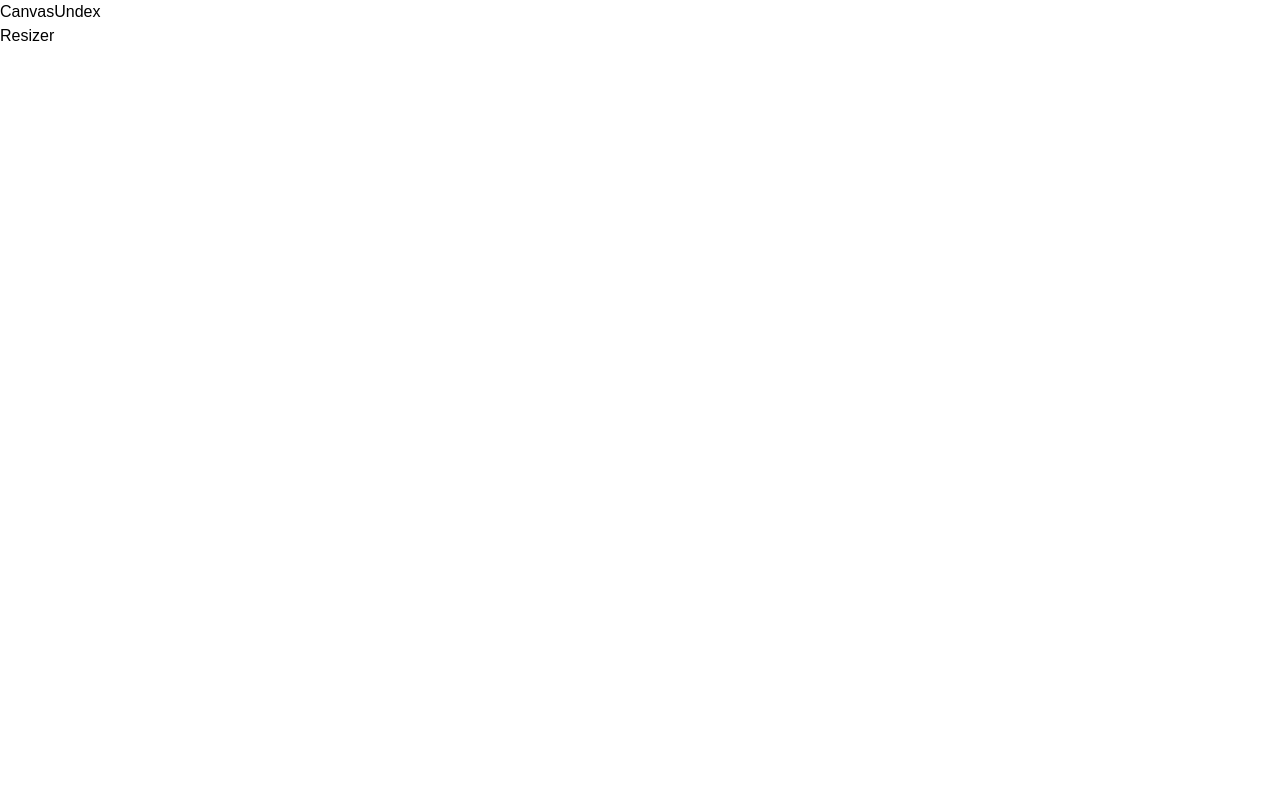
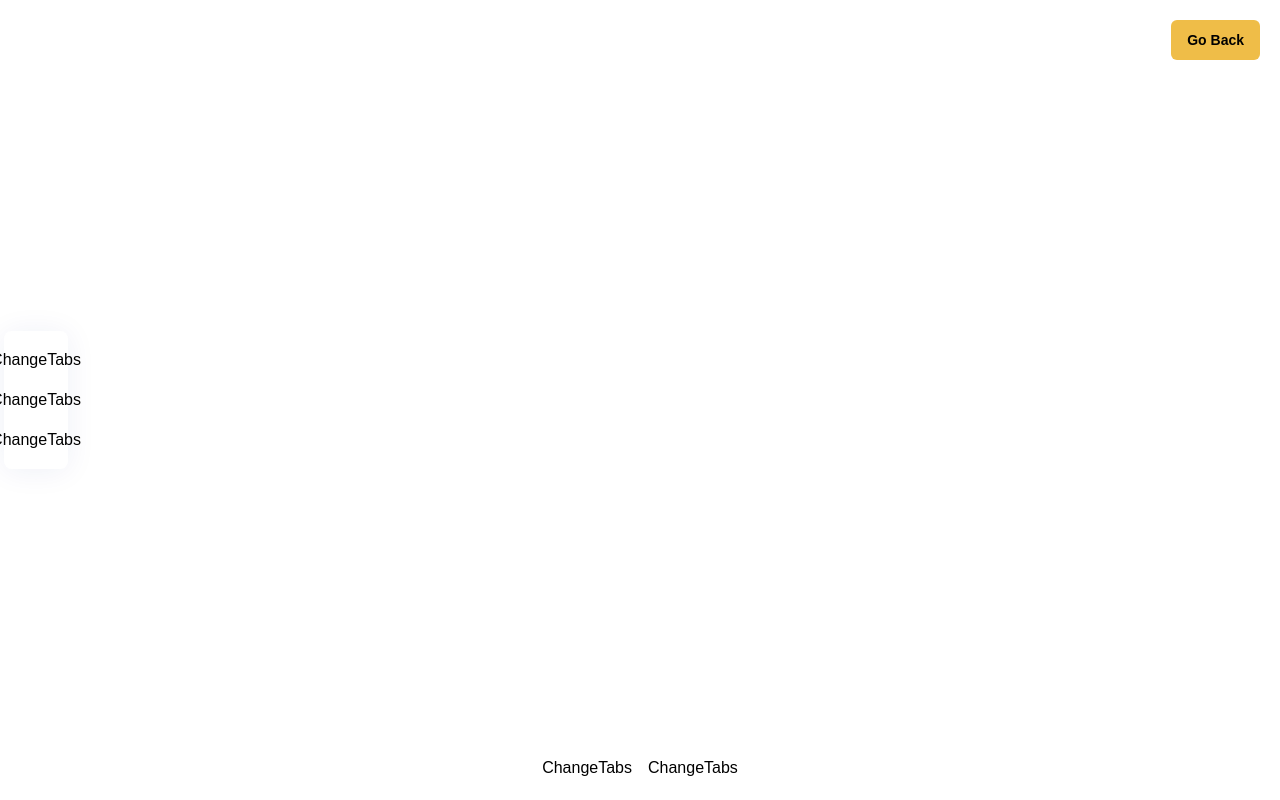
Before and after one commit to chhavi48/Threejs-FullStack, a React (Vite) app: page / in a window 1280 px wide. Both pictures are taken after a click on the button "Customize It". Built offline with nearby package versions, Linux system fonts and the light colour scheme; a web font is replaced by a local one.

Commit message:
secondday-done-first-page

```diff
--- /dev/null
+++ b/src/canvas/BackSide.jsx
@@ -0,0 +1,9 @@
+import React from 'react'
+
+const BackSide = () => {
+  return (
+    <div>BackSide</div>
+  )
+}
+
+export default BackSide
--- /dev/null
+++ b/src/canvas/Camera.jsx
@@ -0,0 +1,9 @@
+import React from 'react'
+
+const Camera = () => {
+  return (
+    <div>Camera</div>
+  )
+}
+
+export default Camera
--- a/src/canvas/index.jsx
+++ b/src/canvas/index.jsx
@@ -1,8 +1,16 @@
 import React from 'react'
+import { Canvas } from '@react-three/fiber'
+import { Environment, Center } from '@react-three/drei';
 
 const CanvasIndex = () => {
   return (
-    <div>CanvasUndex</div>
+    <Canvas
+    shadows
+    camera={{ position: [0, 0, 0], fov: 25 }}
+    gl={{ preserveDrawingBuffer: true }}
+    className="w-full max-w-full h-full transition-all ease-in"
+  >
+    </Canvas>
   )
 }
 
--- /dev/null
+++ b/src/component/AiColor.jsx
@@ -0,0 +1,9 @@
+import React from 'react'
+
+const AiColor = () => {
+  return (
+    <div>AiColor</div>
+  )
+}
+
+export default AiColor
--- /dev/null
+++ b/src/component/AiFille.jsx
@@ -0,0 +1,9 @@
+import React from 'react'
+
+const AiFille = () => {
+  return (
+    <div>AiFille</div>
+  )
+}
+
+export default AiFille
--- /dev/null
+++ b/src/component/AiImage.jsx
@@ -0,0 +1,9 @@
+import React from 'react'
+
+const AiImage = () => {
+  return (
+    <div>AiImage</div>
+  )
+}
+
+export default AiImage
--- /dev/null
+++ b/src/component/ChangeTabs.jsx
@@ -0,0 +1,9 @@
+import React from 'react'
+
+const ChangeTabs = () => {
+  return (
+    <div>ChangeTabs</div>
+  )
+}
+
+export default ChangeTabs
--- a/src/pages/Resizer.jsx
+++ b/src/pages/Resizer.jsx
@@ -1,8 +1,73 @@
-import React from 'react'
+import React, { useState, useEffect } from 'react';
+import { AnimatePresence, motion } from 'framer-motion';
+import { useSnapshot } from 'valtio';
+
+import config from '../config/config';
+import state from '../store';
+import { download } from '../assets';
+import { downloadCanvasToImage, reader } from '../config/helpers';
+import { EditorTabs, FilterTabs, DecalTypes } from '../config/constants';
+import { fadeAnimation, slideAnimation } from '../config/motion';
+import ChangeTabs from '../component/ChangeTabs';
+import Mybutton from '../component/Mybutton';
 
 const Resizer = () => {
+    const snap=useSnapshot(state)
   return (
-    <div>Resizer</div>
+    <AnimatePresence>
+        {!snap.intro && (
+            <>
+            <motion.div
+              key="custom"
+              className="absolute top-0 left-0 z-10"
+              {...slideAnimation('left')}
+            >
+                      <div className="flex items-center min-h-screen">
+              <div className="editortabs-container tabs">
+                {EditorTabs.map((tab) => (
+                  <ChangeTabs
+                    key={tab.name}
+                    tab={tab}
+                    handleClick={() => {}}
+                  />
+                ))}
+
+                {/* {generateTabContent()} */}
+              </div>
+            </div>
+
+
+            </motion.div>
+
+          <motion.div
+            className="absolute z-10 top-5 right-5"
+            {...fadeAnimation}
+          >
+            <Mybutton
+              type="filled"
+              title="Go Back"
+              handleClick={() => state.intro = true}
+              customStyles="w-fit px-4 py-2.5 font-bold text-sm"
+            />
+          </motion.div>
+          <motion.div
+            className='filtertabs-container'
+            {...slideAnimation("up")}
+          >
+            {FilterTabs.map((tab) => (
+              <ChangeTabs
+                key={tab.name}
+                tab={tab}
+                isFilterTab
+                // isActiveTab={activeFilterTab[tab.name]}
+                // handleClick={() => handleActiveFilterTab(tab.name)}
+              />
+            ))}
+          </motion.div>
+            </>
+
+        )}
+    </AnimatePresence>
   )
 }
 
```
